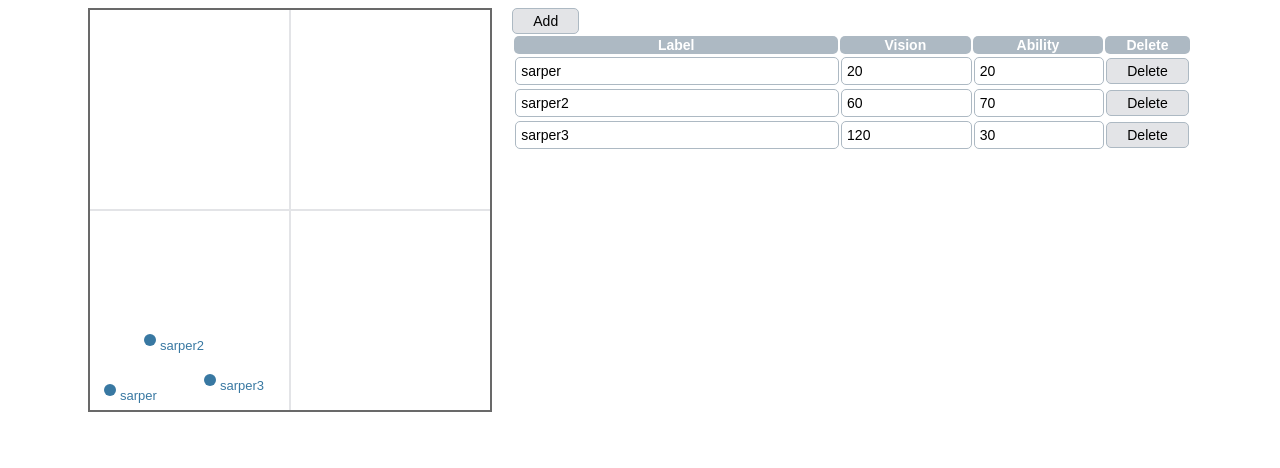
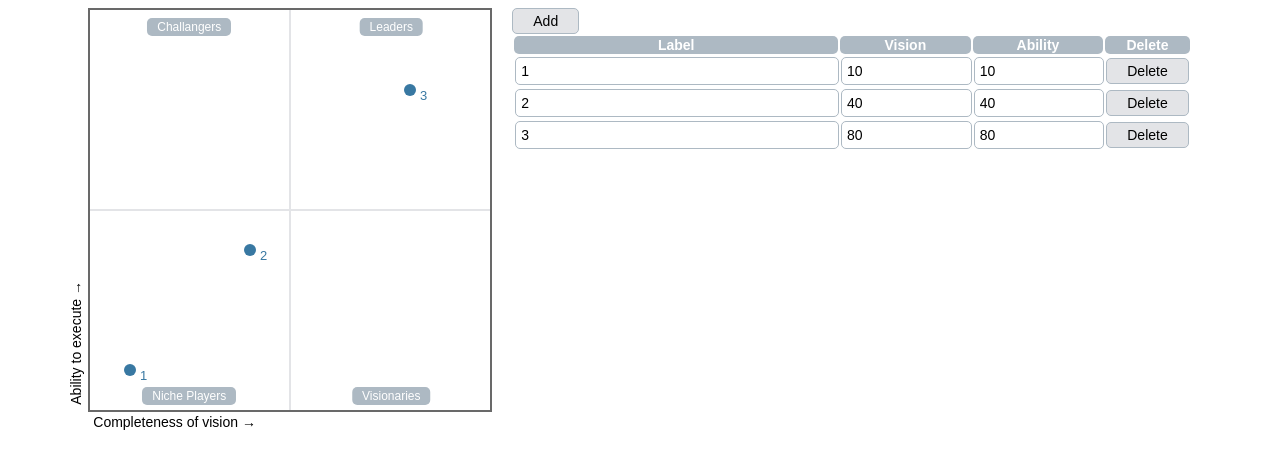
Before and after one commit to sarpere/Magic-Quadrant, a React (Create React App) app: page / in a window 1280 px wide. Shown: the top 468 px of the page. Built offline with nearby package versions, Linux system fonts and the light colour scheme.

Commit message:
point dragable, items stored in localstorage

```diff
--- a/src/App.tsx
+++ b/src/App.tsx
@@ -7,21 +7,31 @@ import './style/global.scss'
 function App() {
   const { items, itemOnUpdate, remove, add } = useContext(ItemContext);
   const renderInput: HeaderTypes.render<ItemTypes.Item> = (value: string | number, row, key: string) => <input value={value} onChange={(e) => itemOnUpdate(row.id, { ...row, [key]: e.currentTarget.value })} />;
-  const renderNumberInput: HeaderTypes.render<ItemTypes.Item> = (value: string | number, row, key: string) => <input value={value} onChange={(e) => itemOnUpdate(row.id, { ...row, [key]: parseInt(e.currentTarget.value || '0') })} />;
-  const removebtn:HeaderTypes.render<ItemTypes.Item> = (value, row) =>  <button onClick={() => remove(row.id)}>Delete</button>;
+  const renderNumberInput: HeaderTypes.render<ItemTypes.Item> = (value: string | number, row, key: string) => <input type={"number"} step='0.01' value={value}
+  onChange={(e) => itemOnUpdate(row.id, { ...row, [key]: !e.currentTarget.value ? 0 :  Math.min(parseFloat(parseFloat(e.currentTarget.value).toFixed(2)), 100) })} />;
+  const removebtn: HeaderTypes.render<ItemTypes.Item> = (value, row) => <button onClick={() => remove(row.id)}>Delete</button>;
   const columns: HeaderTypes.Columns = [
-    { label: 'Label', dataKey: 'label', render: renderInput, width: '50%'},
+    { label: 'Label', dataKey: 'label', render: renderInput, width: '50%' },
     { label: 'Vision', dataKey: 'x', render: renderNumberInput, width: '20%' },
     { label: 'Ability', dataKey: 'y', render: renderNumberInput, width: '20%' },
     { label: 'Delete', dataKey: '', render: removebtn, width: '10%' }
   ]
-
+  const onPointDrag:ItemTypes.onPointDrag = (coordinates, item) => {
+    itemOnUpdate(item.id, {
+      ...item,
+      x: coordinates.x,
+      y: coordinates.y
+    })
+  }
   return (
     <div className="App">
-      <ScatterChart items={items} />
+      <ScatterChart
+        items={items}
+        onPointDrag={onPointDrag}
+      />
       <div className="scatter-table">
         <button onClick={() => add()}>Add</button>
-      <Table data={items} columns={columns} uniqueKey={"id"} />
+        <Table data={items} columns={columns} uniqueKey={"id"} />
       </div>
     </div>
   );
--- /dev/null
+++ b/src/Components/ScatterChart/Axis/index.tsx
@@ -0,0 +1,16 @@
+import { ReactElement } from 'react'
+import './style.scss';
+function Axis(): ReactElement {
+  return (
+    <div className='scatter-axis'>
+      <span className='axis-y'>Ability to execute &#8594;</span>
+      <span className='axis-x'>Completeness of vision &#8594;</span>
+      <span className='axis-Challangers'>Challangers</span>
+      <span className='axis-Leaders'>Leaders</span>
+      <span className='axis-NichePlayers'>Niche Players</span>
+      <span className='axis-Visionaries'>Visionaries</span>
+    </div>
+  )
+}
+
+export default Axis
--- /dev/null
+++ b/src/Components/ScatterChart/Axis/style.scss
@@ -0,0 +1,58 @@
+@import '../../../style/variables.scss';
+.scatter-axis {
+  position: absolute;
+  width: 100%;
+  height: 100%;
+  top: 0;
+  z-index: -1;
+  .axis- {
+    &y {
+      position: absolute;
+      writing-mode: tb-rl;
+      transform: rotate(-180deg);
+      left: -20px;
+      bottom: 10px;
+
+    }
+    &x {
+      position: absolute;
+      bottom: -15px;
+      left: 5px;
+    }
+    @mixin axisDefaults {
+      color: $WHITE;
+      background-color: $LIGHT_BLUE;
+      padding: 2px 10px;
+      border-radius: 5px;
+      font-size: 12px;
+    }
+    &Challangers{
+      position: absolute;
+      top: 10px;
+      left: 25%;
+      transform: translate(-50%,0);
+      @include axisDefaults;
+    }
+    &Leaders{
+      position: absolute;
+      top: 10px;
+      right: 25%;
+      transform: translate(50%,0);
+      @include axisDefaults;
+    }
+    &NichePlayers{
+      position: absolute;
+      bottom: 10px;
+      left: 25%;
+      transform: translate(-50%,0);
+      @include axisDefaults;
+    }
+    &Visionaries{
+      position: absolute;
+      bottom: 10px;
+      right: 25%;
+      transform: translate(50%,0);
+      @include axisDefaults;
+    }
+  }
+}
--- a/src/Components/ScatterChart/Item/index.tsx
+++ b/src/Components/ScatterChart/Item/index.tsx
@@ -1,11 +1,43 @@
-import { ReactElement } from 'react'
+import { ReactElement, useCallback, useEffect, useRef, useState } from 'react'
+import { getMouseCoordinates } from '../../../Utils/Mouse';
 import ItemTypes from '../Types/Item'
 import './style.scss';
-function Item({ x, y, label, id }: ItemTypes.Item): ReactElement {
+function Item({ x, y, label, id, svgRef, onPointDrag }: ItemTypes.ItemProps): ReactElement {
+
+  const [move, setmove] = useState(false)
+  const circleRef = useRef<SVGCircleElement>(null);
   const textX = x + 10, textY = y + 10;
+  const mouseDown = useCallback(() => {
+    setmove(true)
+  }, [])
+  const mouseUp = useCallback(() => {
+    setmove(false)
+  }, [])
+  const mouseMove = useCallback(
+    (e: MouseEvent) => {
+      if (!move) { return false; }
+      const coordinates = getMouseCoordinates(e, svgRef?.current);
+      onPointDrag(coordinates, { x, y, label, id })
+    },
+    [move, x, y, label, id, onPointDrag, svgRef]
+  )
+  useEffect(() => {
+    circleRef.current?.addEventListener('mousedown', mouseDown, true);
+    circleRef.current?.addEventListener('mouseup', mouseUp, true);
+    return () => {
+      circleRef.current?.removeEventListener('mousedown', mouseDown, true);
+      circleRef.current?.removeEventListener('mouseup', mouseUp, true);
+    };
+  }, [mouseDown, mouseUp])
+  useEffect(() => {
+    svgRef.current?.addEventListener('mousemove', mouseMove, true);
+    return () => {
+      svgRef.current?.removeEventListener('mousemove', mouseMove, true);
+    };
+  }, [move, mouseMove, svgRef])
   return (
     <g>
-      <circle className='scatter-chart__point' cx={x} cy={y} r={6}>
+      <circle ref={circleRef} className={`${move ? "dragging" : ""} scatter-chart__point`} cx={x} cy={y} r={6}>
       </circle>
       <text x={textX} y={textY}>{label}</text>
     </g>
--- a/src/Components/ScatterChart/Item/style.scss
+++ b/src/Components/ScatterChart/Item/style.scss
@@ -1,7 +1,10 @@
-@import '../../../style/variables.scss';
-.scatter-chart__point{
+@import "../../../style/variables.scss";
+.scatter-chart__point {
   fill: $DARK_BLUE;
-
+  cursor: grab;
+  &.dragging {
+    cursor: grabbing;
+  }
 }
 text {
   font-size: 13px;
--- a/src/Components/ScatterChart/index.tsx
+++ b/src/Components/ScatterChart/index.tsx
@@ -1,22 +1,34 @@
-import { ReactElement } from 'react'
+import { ReactElement, useRef } from 'react'
 import Grid from './Grid';
 import Item from './Item';
 import ItemTypes from './Types/Item'
 import './style.scss';
-interface Props {
+import Axis from './Axis';
+interface Props extends ItemTypes.ItemActions {
   items: ItemTypes.Items;
   height: number;
   width: number;
 }
 
-function ScatterChart({ items, height, width }: Props): ReactElement {
+function ScatterChart({ items, height, width, onPointDrag }: Props): ReactElement {
+  const getX = (x: number) => x * width / 100
+  const getY = (y: number) => height - (y * height / 100)
+  const svgRef = useRef(null);
+  const onPointUpdate: ItemTypes.onPointDrag = (coordinates, item) => {
+    const xPos = parseFloat((coordinates.x / width  * 100).toFixed(2));
+    const yPos = parseFloat(((height - coordinates.y) / height * 100).toFixed(2));
+    onPointDrag({ x: xPos, y: yPos }, item)
+  }
   return (
-    <svg className='scatter-chart' width={width} height={height}>
-      <Grid height={height} width={width} />
-      {items.map((item) =>
-        <Item key={item.id} id={item.id} x={item.x} y={height - item.y} label={item.label} />
-      )}
-    </svg>
+    <div className='scatter-container'>
+      <svg ref={svgRef} className='scatter-chart' width={width} height={height}>
+        <Grid height={height} width={width} />
+        {items.map((item) =>
+          <Item key={item.id} onPointDrag={onPointUpdate} svgRef={svgRef} id={item.id} x={getX(item.x)} y={getY(item.y)} label={item.label} />
+        )}
+      </svg>
+      <Axis />
+    </div>
   )
 }
 ScatterChart.defaultProps = {
--- a/src/Components/ScatterChart/style.scss
+++ b/src/Components/ScatterChart/style.scss
@@ -1,4 +1,8 @@
-@import '../../style/variables.scss';
-.scatter-chart{
-  border: 2px solid $DARK_GREY;
+@import "../../style/variables.scss";
+.scatter-container {
+  position: relative;
+  .scatter-chart {
+    border: 2px solid $DARK_GREY;
+    user-select: none;
+  }
 }
--- a/src/Contexts/ItemContext.tsx
+++ b/src/Contexts/ItemContext.tsx
@@ -1,4 +1,4 @@
-import { createContext, ReactElement, useState } from 'react';
+import { createContext, ReactElement, useEffect, useState } from 'react';
 import ItemTypes from '../Components/ScatterChart/Types/Item'
 interface ItemContextType {
   items: ItemTypes.Items;
@@ -16,14 +16,20 @@ export const ItemContext = createContext<ItemContextType>({
   items: [],
   itemOnUpdate: (id: number, newItem: ItemTypes.Item) => { },
   remove: (id: number) => { },
-  add: () => {}
+  add: () => { }
 });
 
 export const ItemContextProvider = ({
   children,
 }: ItemContextProviderProps) => {
-  const getNewItem = ():ItemTypes.Item => ({ x: 50, y: 50, label: 'New', id: new Date().getTime() })
-  const [items, setItems] = useState([{ x: 20, y: 20, label: 'sarper', id: 0 }, { x: 60, y: 70, label: 'sarper2', id: 1 }, { x: 120, y: 30, label: 'sarper3', id: 2 }])
+  const getIntleItems = () => {
+    let defaultItem = [{ x: 10, y: 10, label: '1', id: 0 }, { x: 40, y: 40, label: '2', id: 1 }, { x: 80, y: 80, label: '3', id: 2 }];
+    let localItem: ItemTypes.Items | undefined = JSON.parse(localStorage.getItem('Items')!)
+    const item = localItem || defaultItem;
+    return item;
+  }
+  const getNewItem = (): ItemTypes.Item => ({ x: 50, y: 50, label: 'New', id: new Date().getTime() })
+  const [items, setItems] = useState(getIntleItems());
   const itemOnUpdate = (id: number, newItem: ItemTypes.Item) => {
     setItems(prevState => {
       const currentItemIndex = prevState.findIndex(item => item.id === id)
@@ -37,6 +43,14 @@ export const ItemContextProvider = ({
   const add = () => {
     setItems(prevState => prevState.concat([getNewItem()]))
   }
+
+  const updateLocalStorage = () => {
+    localStorage.setItem('Items', JSON.stringify(items))
+  }
+  useEffect(() => {
+    updateLocalStorage();
+  }, [items])
+
   return (
     <ItemContext.Provider
       value={{
--- /dev/null
+++ b/src/Utils/Mouse.ts
@@ -0,0 +1,16 @@
+export const getMouseCoordinates = (
+  event: MouseEvent,
+  canvas: SVGSVGElement | null
+) => {
+  if (!canvas) return { x: 0, y: 0 };
+  const rect = canvas.getBoundingClientRect();
+  const canvasWidth = canvas.width.baseVal.value;
+  const canvasHeight = canvas.height.baseVal.value;
+
+  const elementRelativeX = event.clientX - rect.left;
+  const elementRelativeY = event.clientY - rect.top;
+
+  const canvasRelativeX = (elementRelativeX * canvasWidth) / rect.width;
+  const canvasRelativeY = (elementRelativeY * canvasHeight) / rect.height;
+  return { x: canvasRelativeX, y: canvasRelativeY };
+};
```
Also changed, not shown: src/Components/ScatterChart/Types/Item.d.ts (+11 -4 lines).
